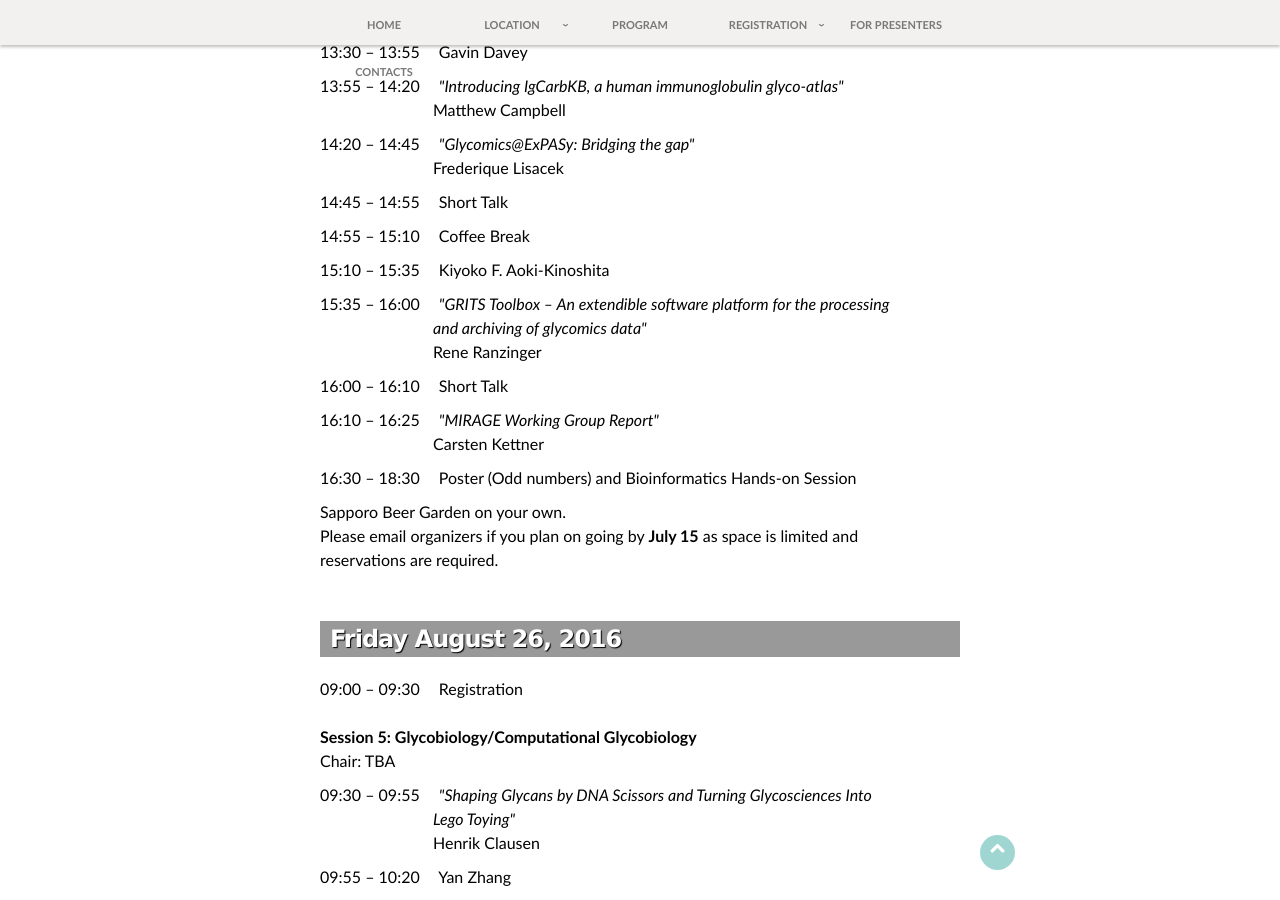
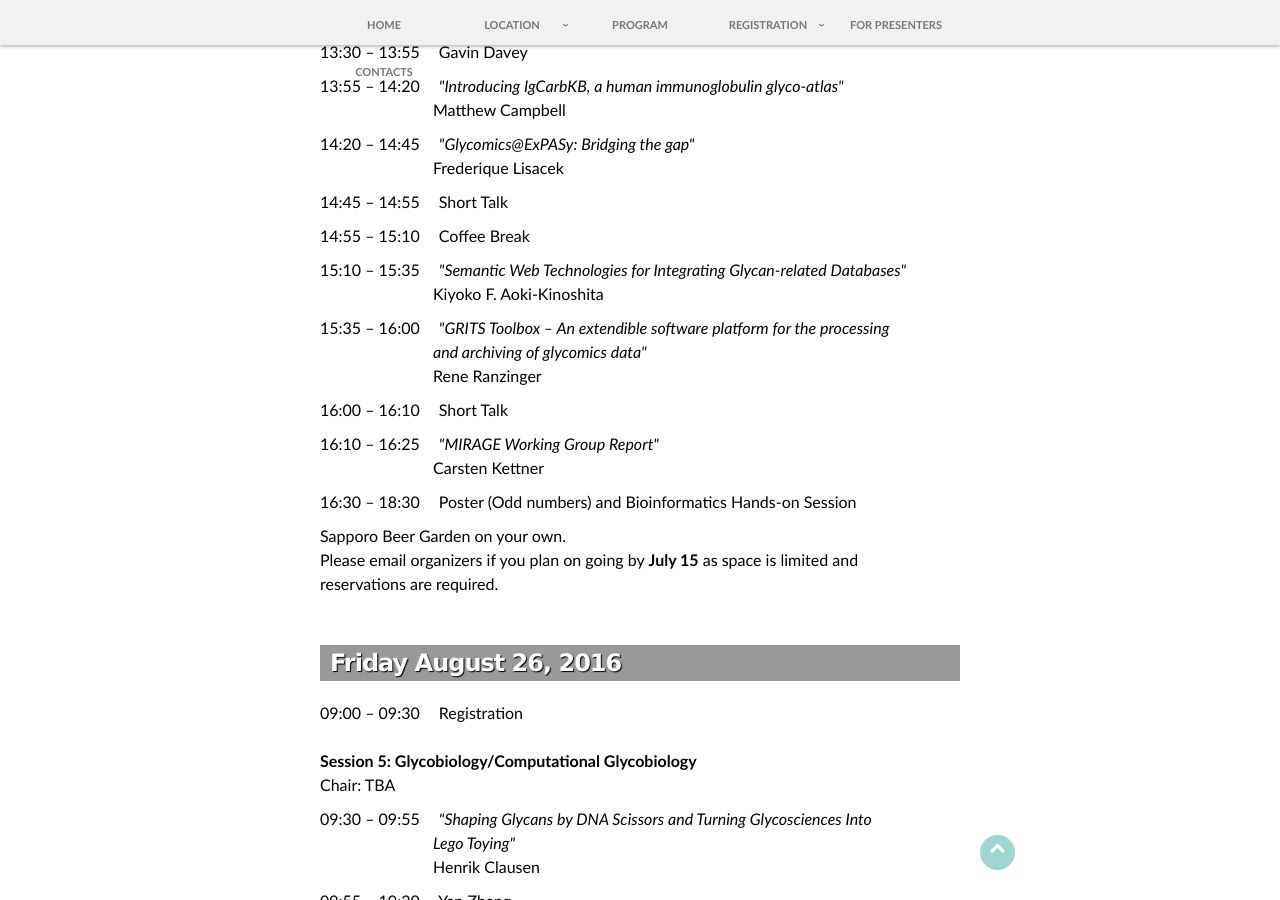
Before and after one commit to yamazakiM/test_warren2016, a Jekyll site: the page built from program/index.md, in a window 1280 px wide and 900 px high, scrolled down 2875 px. Built offline with Jekyll 4.4.1, drawn with Linux system fonts in a browser that asks for light colours; nearby versions of some CDN libraries; library files that are not in the unit come from our copies.

Commit message:
Update index.md

```diff
--- a/program/index.md
+++ b/program/index.md
@@ -244,10 +244,10 @@ Hokkaido University<br>
 	<span>Coffee Break</span>
 	<br>
 	<span style="display:inline-block; width=130px; margin-top:10px; margin-right:15px">15:10 – 15:35</span>
-	<span>Kiyoko F. Aoki-Kinoshita</span>
+	<span style="font-style:italic">"Semantic Web Technologies for Integrating Glycan-related Databases"</span>
 	<br>
-	<!--<span style="padding-left:113px">Kiyoko F. Aoki-Kinoshita</span>
-	<br>-->
+	<span style="padding-left:113px">Kiyoko F. Aoki-Kinoshita</span>
+	<br>
 	<span style="display:inline-block; width=130px; margin-top:10px; margin-right:15px">15:35 – 16:00</span>
 	<span style="font-style:italic">"GRITS Toolbox – An extendible software platform for the processing
 	<br>
```
